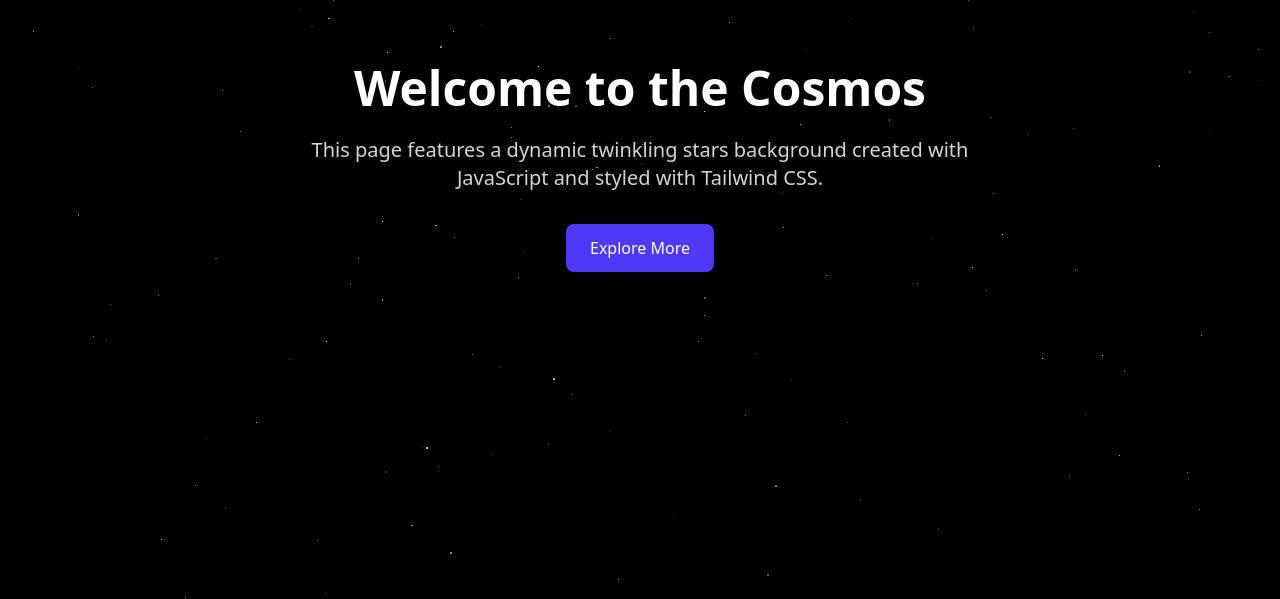
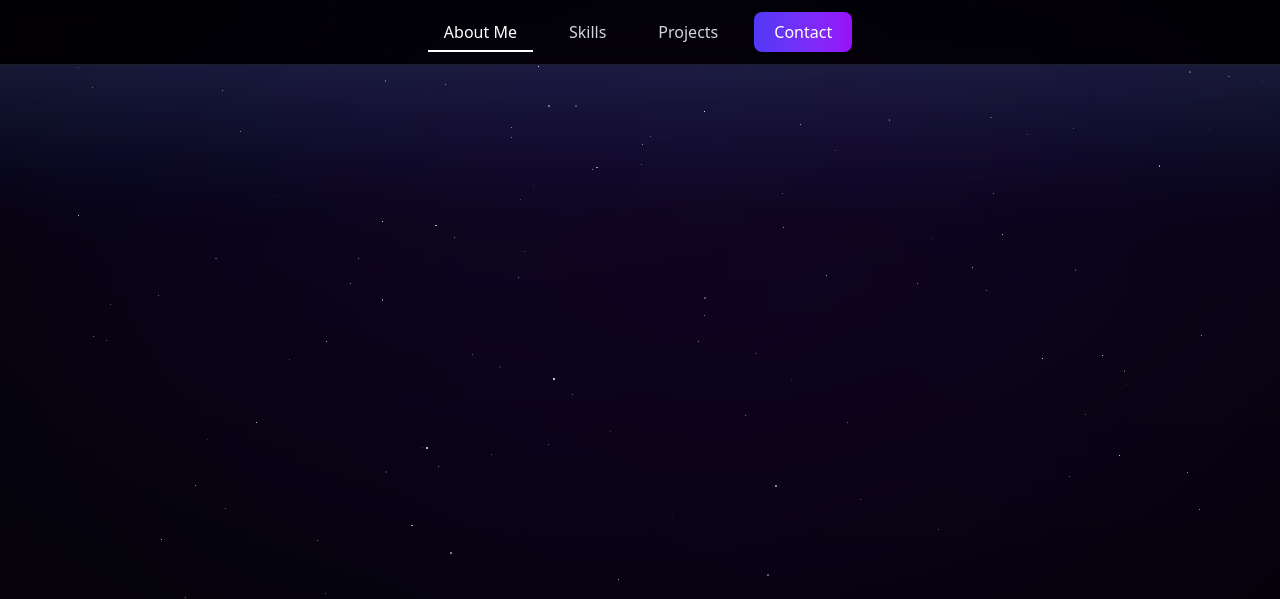
Before and after one commit to grayzcale/portfolio, a Flask app: page / in a window 1280 px wide; the page is wider, and only the part inside the window is pictured. Shown: the top 599 px of that part. Run offline with Flask 3, Linux system fonts and the light colour scheme.

Commit message:
Refactor styles and implement Tailwind CSS for improved design
- Removed the old CSS file (style.css) to transition to Tailwind CSS.
- Added a new Tailwind configuration file (tailwind.config.js) for project setup.
- Updated base.html to include Tailwind CSS classes for navigation and layout.
- Enhanced the navigation with glassmorphism effects and hover animations.
- Added dynamic aurora background effects using Tailwind utility classes.
- Updated index.html to prepare for content integration with Tailwind.

```diff
--- a/templates/base.html
+++ b/templates/base.html
@@ -1,13 +1,14 @@
 <!doctype html>
 <html>
+
 <head>
 	<meta charset="UTF-8" />
 	<meta name="viewport" content="width=device-width, initial-scale=1.0" />
 	<script src="https://cdn.jsdelivr.net/npm/@tailwindcss/browser@4"></script>
+	<link rel="icon" href="static/favicon.svg" type="image/x-icon">
 	<title>Plutosite - {{t}}</title>
-	</head>
 
-	<!-- Custom styles for stars -->
+	<!-- Custom styles for stars and navigation -->
 	<style>
 		.star {
 			position: absolute;
@@ -28,24 +29,150 @@
 				opacity: var(--opacity);
 			}
 		}
+
+		/* Navigation styles */
+		.nav-glass {
+			backdrop-filter: blur(10px);
+			background-color: rgba(0, 0, 0, 0.7);
+			border-bottom: 1px solid rgba(255, 255, 255, 0.1);
+		}
+
+		.nav-link {
+			position: relative;
+			transition: all 0.3s ease;
+		}
+
+		.nav-link::after {
+			content: '';
+			position: absolute;
+			width: 0;
+			height: 2px;
+			bottom: 0;
+			left: 0;
+			background-color: white;
+			transition: width 0.3s ease;
+		}
+
+		.nav-link:hover::after {
+			width: 100%;
+		}
+
+		.mobile-menu {
+			transition: all 0.3s ease;
+		}
+
+		/* Highlight active menu item */
+		.active {
+			color: white;
+			font-weight: 500;
+		}
+
+		.active::after {
+			width: 100% !important;
+		}
+
+		@keyframes aurora-flow-1 {
+			0% {
+				transform: translateX(-20%) translateY(-5%) rotate(-5deg);
+				opacity: 0.6;
+			}
+
+			50% {
+				transform: translateX(0%) translateY(0%) rotate(0deg);
+				opacity: 0.8;
+			}
+
+			100% {
+				transform: translateX(-20%) translateY(-5%) rotate(-5deg);
+				opacity: 0.6;
+			}
+		}
+
+		@keyframes aurora-flow-2 {
+			0% {
+				transform: translateX(15%) translateY(5%) rotate(3deg) skewX(-15deg);
+				opacity: 0.5;
+			}
+
+			50% {
+				transform: translateX(-15%) translateY(-5%) rotate(-3deg) skewX(15deg);
+				opacity: 0.7;
+			}
+
+			100% {
+				transform: translateX(15%) translateY(5%) rotate(3deg) skewX(-15deg);
+				opacity: 0.5;
+			}
+		}
+
+		@keyframes aurora-flow-3 {
+			0% {
+				transform: translateX(5%) translateY(10%) rotate(2deg);
+				opacity: 0.4;
+			}
+
+			50% {
+				transform: translateX(-5%) translateY(-10%) rotate(-2deg);
+				opacity: 0.6;
+			}
+
+			100% {
+				transform: translateX(5%) translateY(10%) rotate(2deg);
+				opacity: 0.4;
+			}
+		}
 	</style>
 </head>
 
 <body class="bg-black min-h-screen overflow-hidden relative">
-	<!-- Stars will be generated here by JavaScript -->
 
-	<!-- Content Container -->
-	<div class="relative z-10 container mx-auto px-4 py-16 text-center">
-		<h1 class="text-5xl font-bold text-white mb-6">Welcome to the Cosmos</h1>
-		<p class="text-xl text-gray-300 max-w-2xl mx-auto">
-			This page features a dynamic twinkling stars background created with JavaScript and styled with Tailwind
-			CSS.
-		</p>
+	<!-- Navigation -->
+	<nav class="fixed w-full z-50 nav-glass">
+		<div class="container mx-auto px-4">
+			<div class="flex items-center justify-center h-16">
+				<!-- Centered Navigation -->
+				<div class="flex items-center space-x-5">
+					<a href="/"
+						class="nav-link text-gray-300 px-4 py-2 rounded-lg hover:text-white transition-all">About Me</a>
+					<a href="/"
+						class="nav-link text-gray-300 px-4 py-2 rounded-lg hover:text-white transition-all">Skills</a>
+					<a href="/"
+						class="nav-link text-gray-300 px-4 py-2 rounded-lg hover:text-white transition-all">Projects</a>
 					<button
-			class="mt-8 px-6 py-3 bg-indigo-600 hover:bg-indigo-700 rounded-lg text-white font-medium transition-colors">
-			Explore More
+						class="px-5 py-2 rounded-lg bg-gradient-to-r from-indigo-600 to-purple-600 text-white font-medium hover:from-indigo-600 hover:to-purple-700 transition-all duration-300 shadow-lg hover:shadow-indigo-500/30">
+						Contact
 					</button>
 				</div>
+			</div>
+		</div>
+	</nav>
+
+	<div class="relative min-h-[30vh] w-full bg-gradient-to-b from-gray-900 to-black top-16 stars">
+
+		<!-- Aurora Layer 1 (Purple-Blue Blend) -->
+		<div class="absolute top-[-10%] left-[-25%] w-[150%] h-[70%]
+				  bg-gradient-to-r from-transparent via-indigo-600/80 to-violet-700/40
+				  rounded-full filter blur-[300px] opacity-70 mix-blend-lighten
+				  animate-[aurora-flow-1_25s_ease-in-out_infinite] z-10">
+		</div>
+
+		<!-- Aurora Layer 2 (Deep Purple/Magenta) -->
+		<div class="absolute bottom-[-15%] left-[-10%] w-[120%] h-[60%]
+				  bg-gradient-to-r from-purple-800/40 via-purple-700/80 to-purple-800/40
+				  rounded-full filter blur-[300px] opacity-60 mix-blend-lighten
+				  animate-[aurora-flow-2_35s_ease-in-out_infinite_alternate] z-10">
+		</div>
+
+		<!-- Aurora Layer 3 (Soft Indigo-Violet Glow) -->
+		<div class="absolute top-[5%] right-[-30%] w-[140%] h-[50%]
+				  bg-gradient-to-l from-blue-800/60 via-violet-500/30 to-transparent
+				  rounded-full filter blur-[300px] opacity-50 mix-blend-lighten
+				  animate-[aurora-flow-3_45s_ease-in-out_infinite] z-10">
+		</div>
+
+	</div>
+
+	{% block content %}{% endblock %}
 
 	<!-- JavaScript for stars -->
 	<script>
@@ -84,6 +211,10 @@
 
 				container.appendChild(star);
 			}
+
+			// Highlight menu item
+			const aboutLink = document.querySelector('.nav-link');
+			aboutLink.classList.add('active');
 		});
 	</script>
 </body>
--- a/templates/index.html
+++ b/templates/index.html
@@ -2,4 +2,5 @@
 
 {% block content %}
 
+
 {% endblock %}
```
Also changed, not shown: static/style.css (deleted, +0 -11 lines), tailwind.config.js (added, +9 -0 lines), static/favicon.svg (added). Lines whose indentation alone changed are shown as unchanged.
